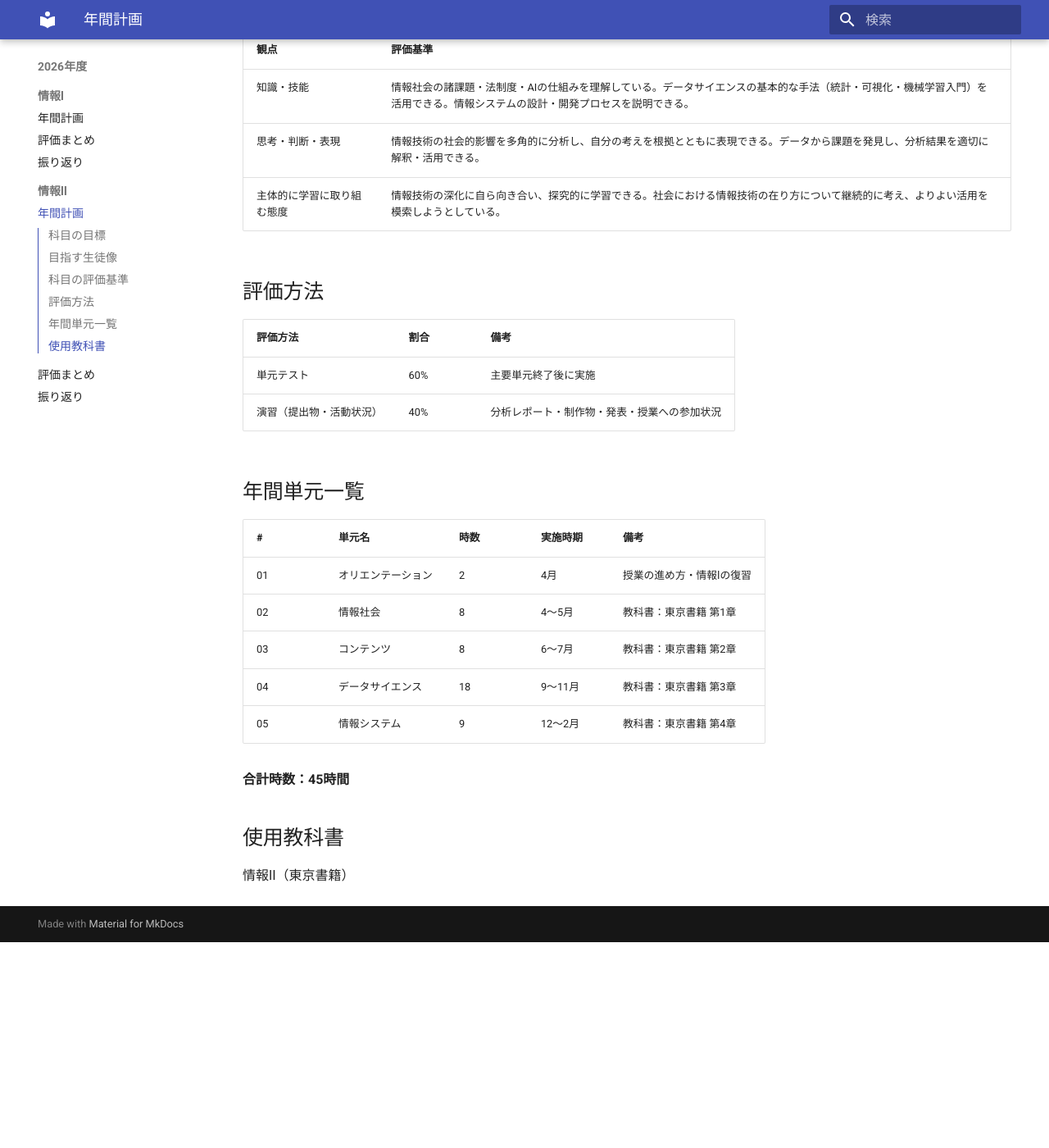
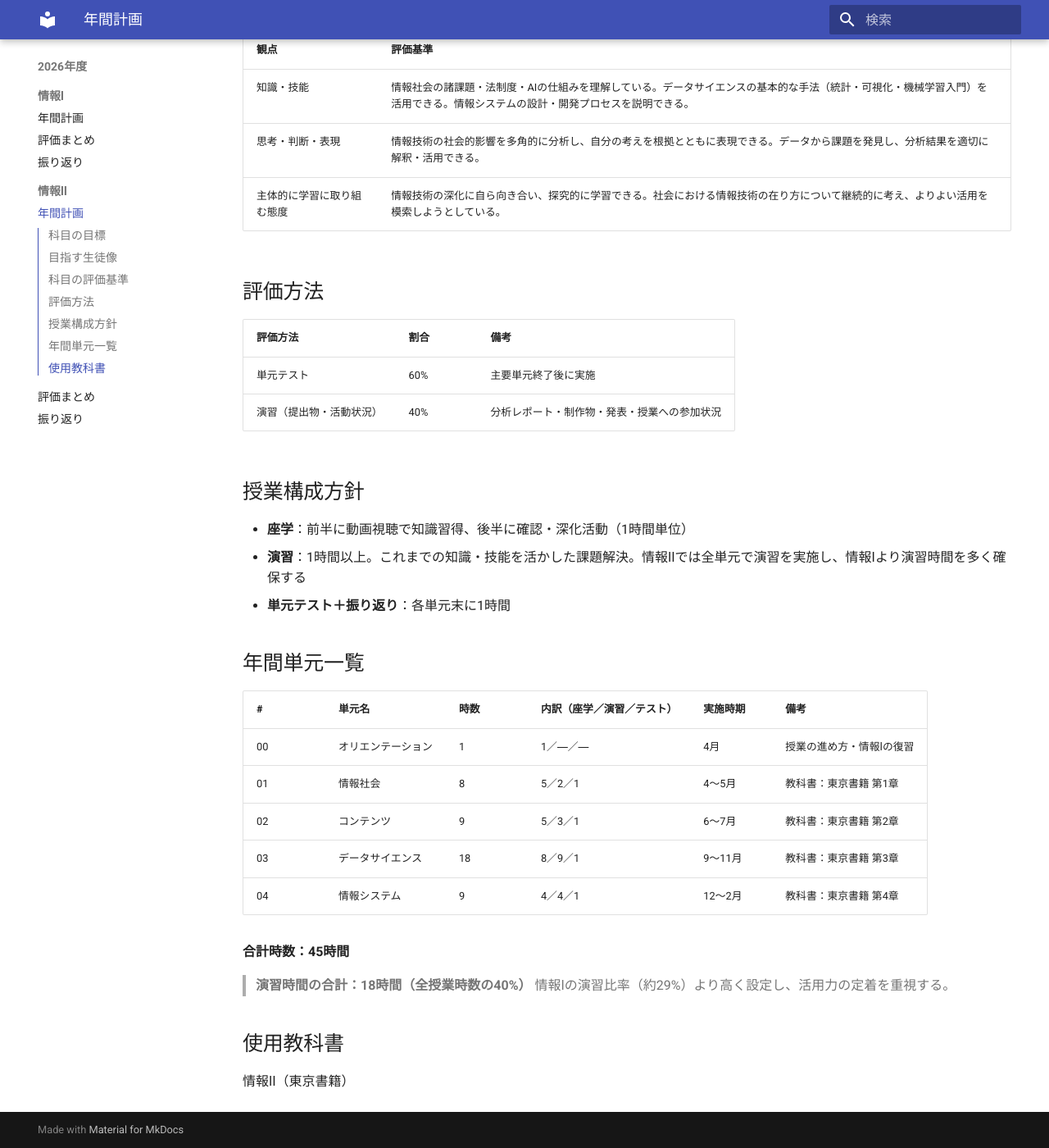
Before and after one commit to mmmmatsuuuu/edu, an MkDocs documentation site: the page built from docs/2026/informa2/01_年間計画.md, in a window 1280 px wide and 1400 px high, scrolled down 600 px. Shown: the whole window at 82% size. Built offline with MkDocs 1.6.1 and Material for MkDocs 9.7.7, drawn with Linux system fonts in a browser that asks for light colours; before the commit the page ends 1749 px from its top, so only the background shows below that.

Commit message:
Update 2026/informa2 annual plan: add lesson format structure
- オリエンテーション: 2h → 1h (consistent with informa1)
- コンテンツ: 8h → 9h (redistributed 1h from orientation)
- Add 授業構成方針 section: 演習 in all units, higher ratio than informa1
- Add breakdown column (座学/演習/テスト) to unit table
- 演習 total: 18h (40% of total), vs informa1's ~29%

Co-Authored-By: Claude Sonnet 4.6 <noreply@anthropic.com>

```diff
--- a/docs/2026/informa2/01_年間計画.md
+++ b/docs/2026/informa2/01_年間計画.md
@@ -26,17 +26,26 @@
 | 単元テスト | 60% | 主要単元終了後に実施 |
 | 演習（提出物・活動状況） | 40% | 分析レポート・制作物・発表・授業への参加状況 |
 
+## 授業構成方針
+
+- **座学**：前半に動画視聴で知識習得、後半に確認・深化活動（1時間単位）
+- **演習**：1時間以上。これまでの知識・技能を活かした課題解決。情報Ⅱでは全単元で演習を実施し、情報Ⅰより演習時間を多く確保する
+- **単元テスト＋振り返り**：各単元末に1時間
+
 ## 年間単元一覧
 
-| # | 単元名 | 時数 | 実施時期 | 備考 |
-|---|---|---|---|---|
-| 01 | オリエンテーション | 2 | 4月 | 授業の進め方・情報Ⅰの復習 |
-| 02 | 情報社会 | 8 | 4〜5月 | 教科書：東京書籍 第1章 |
-| 03 | コンテンツ | 8 | 6〜7月 | 教科書：東京書籍 第2章 |
-| 04 | データサイエンス | 18 | 9〜11月 | 教科書：東京書籍 第3章 |
-| 05 | 情報システム | 9 | 12〜2月 | 教科書：東京書籍 第4章 |
+| # | 単元名 | 時数 | 内訳（座学／演習／テスト） | 実施時期 | 備考 |
+|---|---|---|---|---|---|
+| 00 | オリエンテーション | 1 | 1／―／― | 4月 | 授業の進め方・情報Ⅰの復習 |
+| 01 | 情報社会 | 8 | 5／2／1 | 4〜5月 | 教科書：東京書籍 第1章 |
+| 02 | コンテンツ | 9 | 5／3／1 | 6〜7月 | 教科書：東京書籍 第2章 |
+| 03 | データサイエンス | 18 | 8／9／1 | 9〜11月 | 教科書：東京書籍 第3章 |
+| 04 | 情報システム | 9 | 4／4／1 | 12〜2月 | 教科書：東京書籍 第4章 |
 
 **合計時数：45時間**
+
+> **演習時間の合計：18時間（全授業時数の40%）**
+> 情報Ⅰの演習比率（約29%）より高く設定し、活用力の定着を重視する。
 
 ## 使用教科書
 
```
